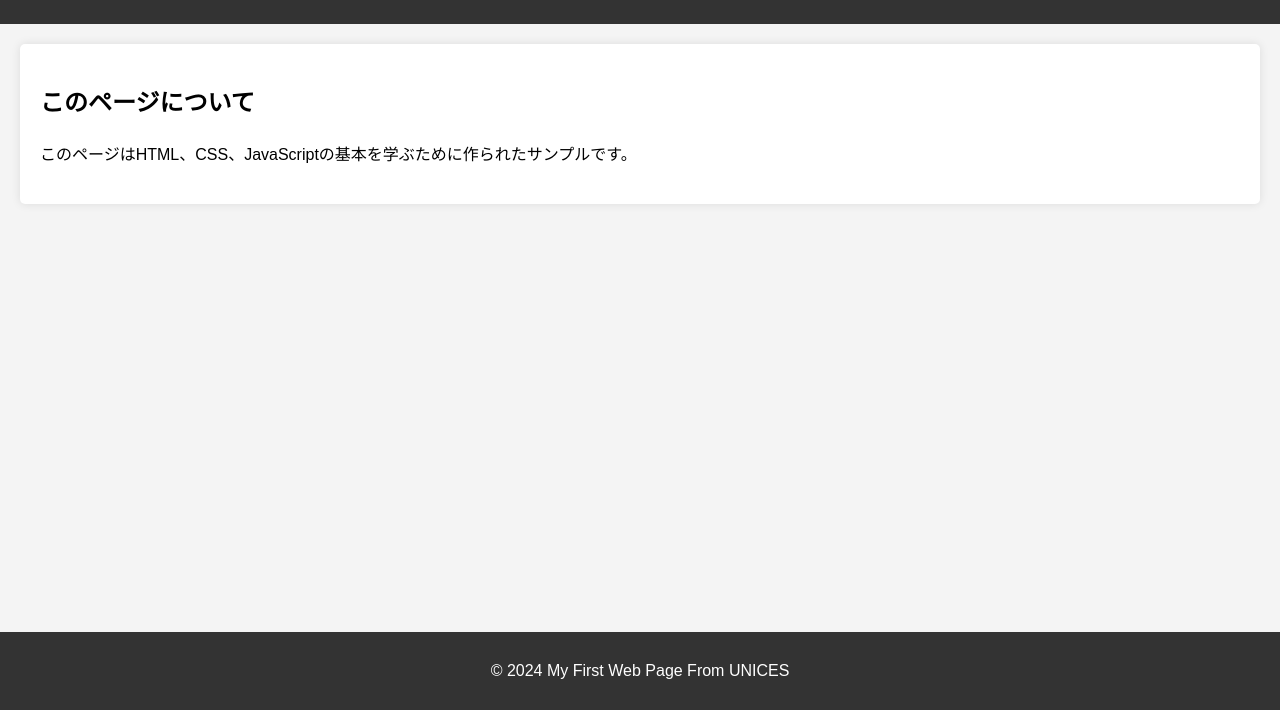
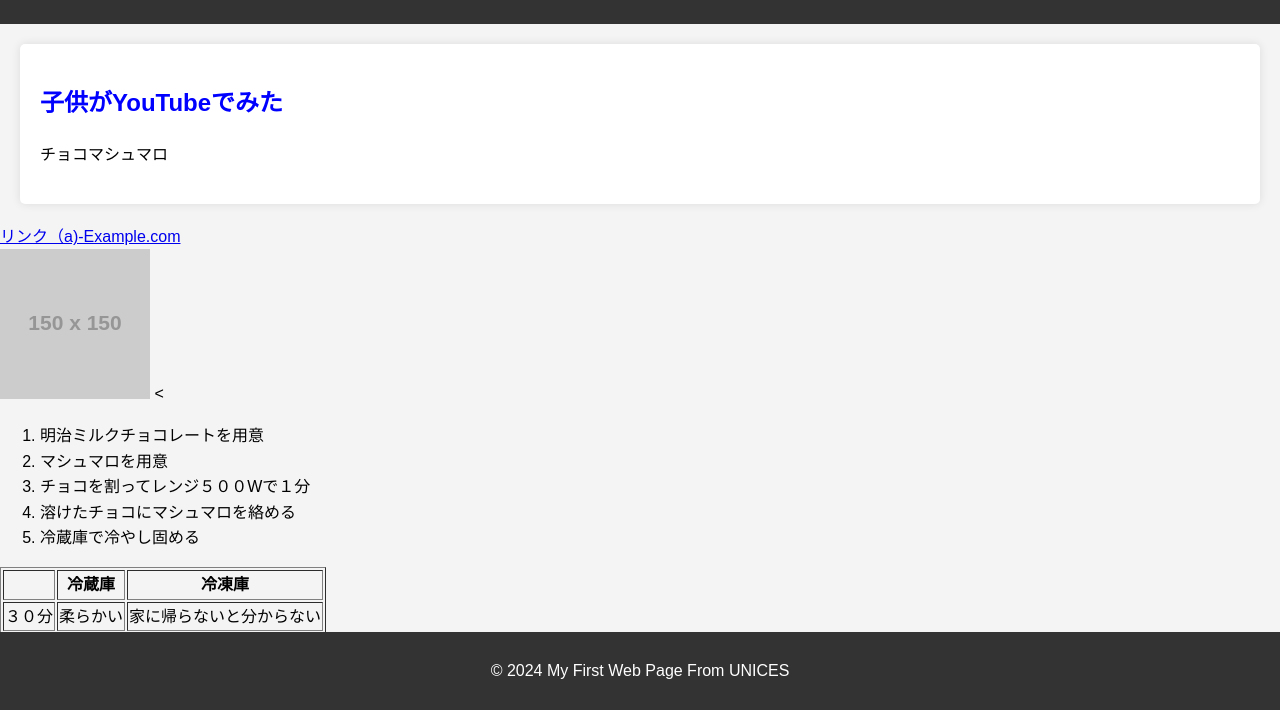
Before and after one commit to hanahanao/web_tutorial, a website: page index.html in a window 1280 px wide. Shown: the part 90-800 px from the top of the page. Drawn offline with Linux system fonts and the light colour scheme; placeholder pictures from the web are drawn by us.

Commit message:
my commit

```diff
--- a/index.html
+++ b/index.html
@@ -8,14 +8,44 @@
 </head>
 <body>
     <header>
-        <h1>初めてのウェブページ</h1>
+        <h1>最近作ったお菓子</h1>
     </header>
 
     <main>
+
         <section>
-            <h1>このページについて</h1>
-            <p>このページはHTML、CSS、JavaScriptの基本を学ぶために作られたサンプルです。</p>
+            <h1>子供がYouTubeでみた</h1>
+            <p>チョコマシュマロ</p>
         </section>
+        <a href="https://example.com">リンク（a)-Example.com</a>
+        <br>
+        <img src="https://via.placeholder.com/150" alt=""サンプル画像”>
+        <
+        <ol>
+            <li>明治ミルクチョコレートを用意</li>
+            <li>マシュマロを用意</li>
+            <li>チョコを割ってレンジ５００Wで１分</li>
+            <li>溶けたチョコにマシュマロを絡める</li>
+            <li>冷蔵庫で冷やし固める</li>
+
+
+
+        </ol>
+
+        <table border="1">
+            <tr>
+                <th>     </th>
+                <th>冷蔵庫</th>
+                <th>冷凍庫</th>
+            </tr>
+            <tr>
+                <td>３０分</td>
+                <td>柔らかい</td>
+                <td>家に帰らないと分からない</td>
+            </tr>
+
+            </tr>
+        </table>
     </main>
 
     <footer>
--- a/style.css
+++ b/style.css
@@ -34,3 +34,7 @@ footer {
     width: 100%;
     bottom: 0;
 }
+
+h1 {
+    color: blue;
+}
```
